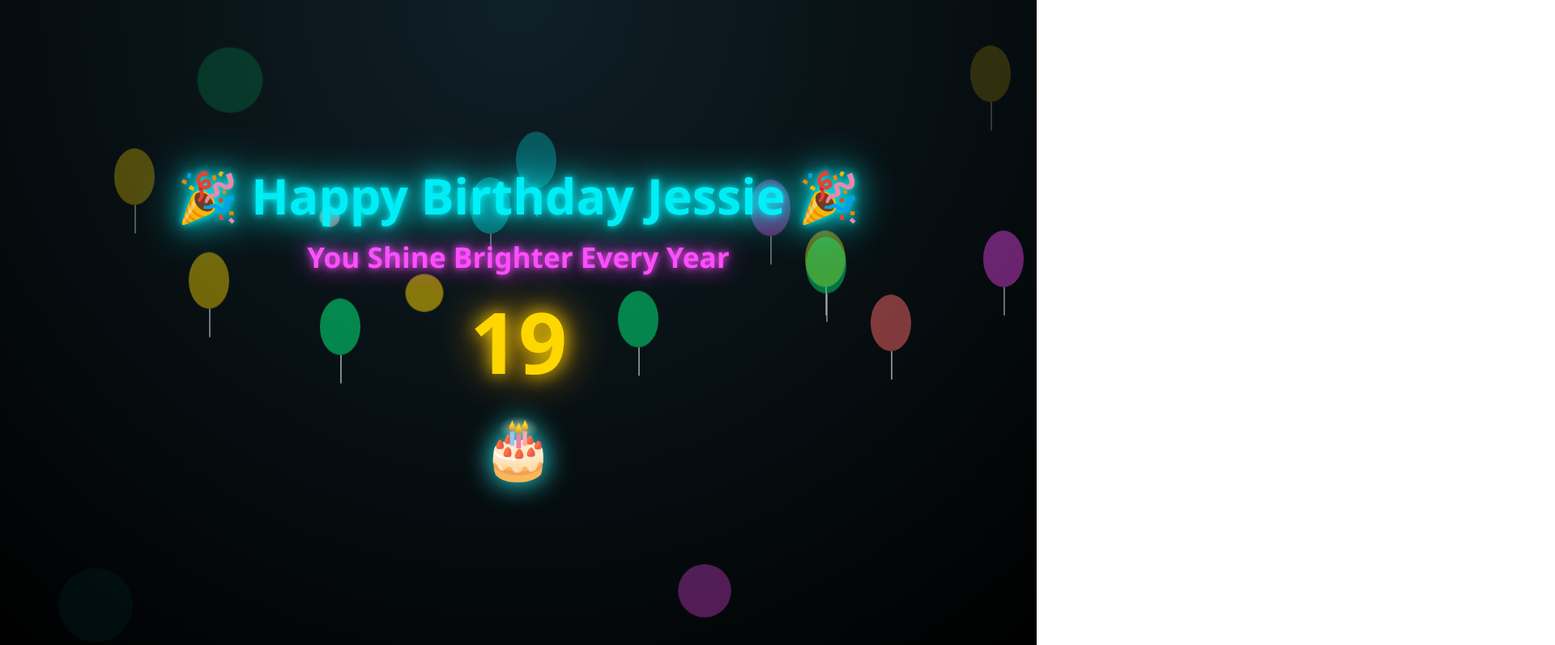
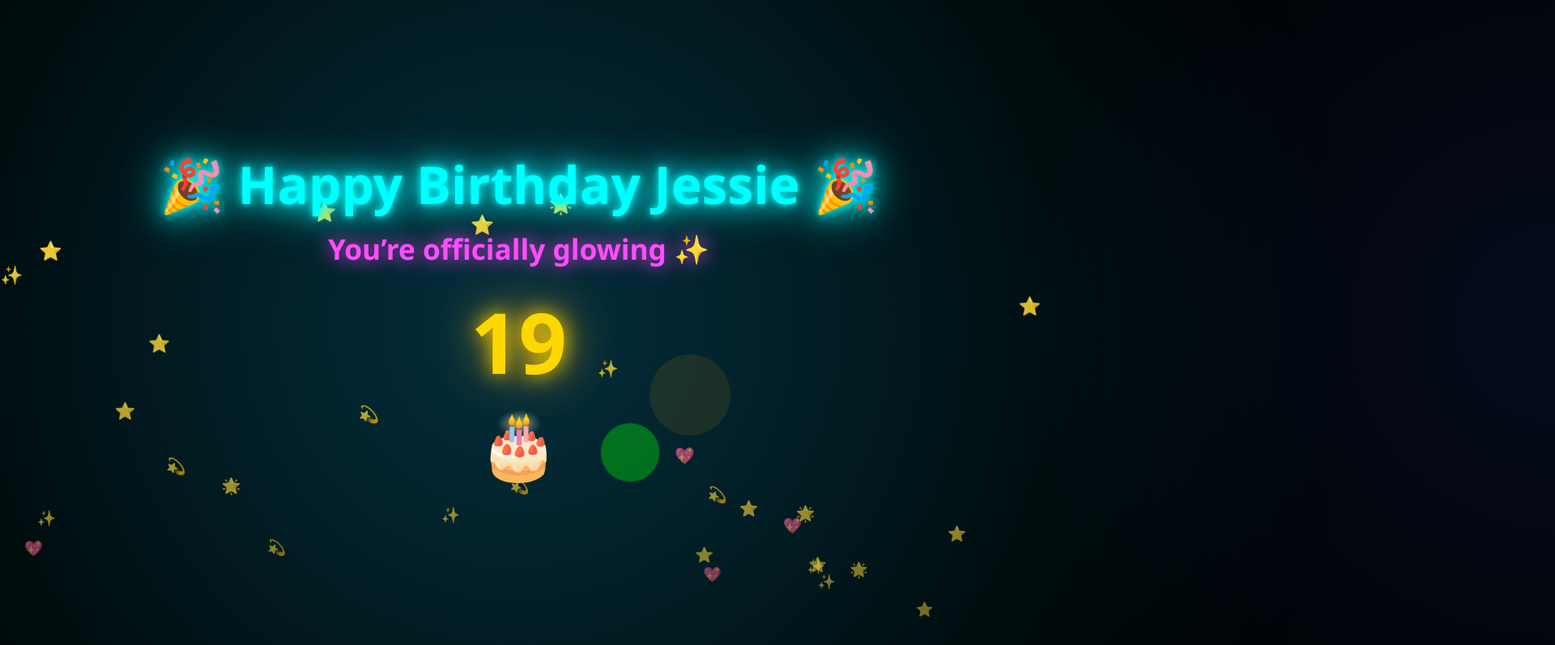
Before and after one commit to arvind-1/jessie-birthday, a plain HTML site: page index.html in a window 1280 px wide. Shown: the top 797 px of the page at 81% size, 1920 px wide, since content can reach past the window. Drawn offline with Linux system fonts and the light colour scheme.

Commit message:
Refactor index.html for birthday theme enhancements
Updated styles and animations for birthday celebration.

```diff
--- a/index.html
+++ b/index.html
@@ -1,9 +1,9 @@
 <!DOCTYPE html>
 <html lang="en">
 <head>
-  <meta charset="UTF-8" />
+<meta charset="UTF-8">
 <title>Happy 19th Birthday Jessie 🎉</title>
-  <meta name="viewport" content="width=device-width, initial-scale=1.0" />
+<meta name="viewport" content="width=device-width, initial-scale=1.0">
 
 <style>
 * {
@@ -15,54 +15,75 @@
 
 body {
   height: 100vh;
-      background: radial-gradient(circle at top, #0f2027, #000);
+  background: radial-gradient(circle at center, #050c1c, #000);
   overflow: hidden;
   display: flex;
   align-items: center;
   justify-content: center;
-      color: #fff;
+  color: white;
 }
 
+/* Background Pulse */
+body::before {
+  content: "";
+  position: absolute;
+  inset: -50%;
+  background: radial-gradient(circle, rgba(0,255,255,.15), transparent 60%);
+  animation: pulseBg 6s infinite alternate;
+}
+
+/* Container */
 .container {
   text-align: center;
-      z-index: 2;
-      animation: fadeIn 2s ease-in-out;
+  z-index: 10;
+  animation: zoomIn 2.5s ease-out forwards;
 }
 
+/* Neon Title */
 h1 {
-      font-size: 3.8rem;
-      color: #00f7ff;
+  font-size: 4rem;
+  color: cyan;
   text-shadow:
-        0 0 10px #00f7ff,
-        0 0 30px #00f7ff,
-        0 0 60px #00f7ff;
-      animation: pulse 2s infinite alternate;
+    0 0 10px cyan,
+    0 0 30px cyan,
+    0 0 60px cyan;
+  animation: flicker 3s infinite;
 }
 
+/* Subtitle */
 h2 {
-      margin-top: 10px;
+  margin-top: 12px;
   font-size: 2.2rem;
   color: #ff4dff;
-      text-shadow:
-        0 0 10px #ff4dff,
-        0 0 30px #ff4dff;
+  text-shadow: 0 0 25px #ff4dff;
+  animation: slideUp 2s ease forwards;
 }
 
+/* Age */
 .age {
-      margin-top: 15px;
-      font-size: 6rem;
+  margin-top: 20px;
+  font-size: 6.5rem;
   font-weight: bold;
-      color: #ffd700;
+  color: gold;
   text-shadow:
-        0 0 20px gold,
-        0 0 50px orange;
-      animation: pop 1.5s infinite alternate;
+    0 0 25px gold,
+    0 0 60px orange;
+  animation: heartbeat 1.8s infinite;
 }
 
+/* Cake */
 .cake {
-      font-size: 4.5rem;
+  font-size: 5rem;
   margin-top: 15px;
-      animation: glow 2s infinite alternate;
+  animation: float 3s infinite ease-in-out;
+}
+
+/* Floating particles */
+.particle {
+  position: absolute;
+  font-size: 20px;
+  animation: rise 8s linear infinite;
+  opacity: 0.7;
 }
 
 /* Fireworks */
@@ -71,86 +92,57 @@
   width: 8px;
   height: 8px;
   border-radius: 50%;
-      animation: explode 1.8s ease-out infinite;
-    }
-
-    /* Balloons */
-    .balloon {
-      position: absolute;
-      bottom: -120px;
-      width: 50px;
-      height: 70px;
-      border-radius: 50%;
-      animation: floatUp 9s linear infinite;
-    }
-
-    .balloon::after {
-      content: '';
-      position: absolute;
-      width: 2px;
-      height: 35px;
-      background: #fff;
-      left: 50%;
-      top: 70px;
+  animation: explode 1.5s ease-out forwards;
 }
 
 /* Animations */
-    @keyframes explode {
-      0% {
-        transform: scale(0);
-        opacity: 1;
+@keyframes zoomIn {
+  from { transform: scale(0.7); opacity: 0; }
+  to { transform: scale(1); opacity: 1; }
 }
-      100% {
-        transform: scale(12);
+
+@keyframes flicker {
+  0%, 100% { opacity: 1; }
+  45% { opacity: 0.85; }
+  48% { opacity: 0.6; }
+  50% { opacity: 1; }
+}
+
+@keyframes heartbeat {
+  0% { transform: scale(1); }
+  25% { transform: scale(1.12); }
+  50% { transform: scale(1); }
+}
+
+@keyframes float {
+  0%,100% { transform: translateY(0); }
+  50% { transform: translateY(-20px); }
+}
+
+@keyframes rise {
+  from {
+    transform: translateY(100vh) scale(0.6);
     opacity: 0;
   }
-    }
-
-    @keyframes floatUp {
-      from {
-        transform: translateY(0);
-        opacity: 1;
-      }
   to {
-        transform: translateY(-120vh);
-        opacity: 0;
-      }
-    }
-
-    @keyframes glow {
-      from {
-        text-shadow: 0 0 10px #fff;
-      }
-      to {
-        text-shadow: 0 0 40px cyan;
-      }
-    }
-
-    @keyframes pop {
-      from {
-        transform: scale(1);
-      }
-      to {
-        transform: scale(1.1);
-      }
-    }
-
-    @keyframes pulse {
-      from {
-        opacity: 0.8;
-      }
-      to {
+    transform: translateY(-20vh) scale(1.2);
     opacity: 1;
   }
 }
 
-    @keyframes fadeIn {
-      from {
-        opacity: 0;
+@keyframes explode {
+  from { transform: scale(0); opacity: 1; }
+  to { transform: scale(14); opacity: 0; }
 }
-      to {
-        opacity: 1;
+
+@keyframes slideUp {
+  from { transform: translateY(40px); opacity: 0; }
+  to { transform: translateY(0); opacity: 1; }
 }
+
+@keyframes pulseBg {
+  from { transform: scale(1); }
+  to { transform: scale(1.15); }
 }
 </style>
 </head>
@@ -159,34 +151,46 @@
 
 <div class="container">
   <h1>🎉 Happy Birthday Jessie 🎉</h1>
-    <h2>You Shine Brighter Every Year</h2>
+  <h2>You’re officially glowing ✨</h2>
   <div class="age">19</div>
   <div class="cake">🎂</div>
 </div>
 
 <script>
-    const colors = ['#00f7ff', '#ff4dff', '#ffd700', '#00ff85', '#ff6b6b'];
+const colors = ['cyan', 'magenta', 'gold', 'lime', 'orange'];
+const symbols = ['✨','💖','⭐','💫','🌟'];
 
-    // Fireworks
-    setInterval(() => {
-      const firework = document.createElement('div');
-      firework.className = 'firework';
-      firework.style.left = Math.random() * 100 + 'vw';
-      firework.style.top = Math.random() * 100 + 'vh';
-      firework.style.background = colors[Math.floor(Math.random() * colors.length)];
-      document.body.appendChild(firework);
+/* Floating particles */
+for (let i = 0; i < 30; i++) {
+  const p = document.createElement('div');
+  p.className = 'particle';
+  p.textContent = symbols[Math.floor(Math.random() * symbols.length)];
+  p.style.left = Math.random() * 100 + 'vw';
+  p.style.animationDuration = 5 + Math.random() * 6 + 's';
+  document.body.appendChild(p);
+}
 
-      setTimeout(() => firework.remove(), 1800);
-    }, 300);
+/* Auto fireworks */
+setInterval(() => createFirework(
+  Math.random() * window.innerWidth,
+  Math.random() * window.innerHeight
+), 400);
 
-    // Balloons
-    for (let i = 0; i < 12; i++) {
-      const balloon = document.createElement('div');
-      balloon.className = 'balloon';
-      balloon.style.left = Math.random() * 100 + 'vw';
-      balloon.style.background = colors[Math.floor(Math.random() * colors.length)];
-      balloon.style.animationDuration = 6 + Math.random() * 5 + 's';
-      document.body.appendChild(balloon);
+/* Click fireworks */
+document.addEventListener('click', e => {
+  for (let i = 0; i < 6; i++) {
+    createFirework(e.clientX + Math.random()*50, e.clientY + Math.random()*50);
+  }
+});
+
+function createFirework(x, y) {
+  const fw = document.createElement('div');
+  fw.className = 'firework';
+  fw.style.left = x + 'px';
+  fw.style.top = y + 'px';
+  fw.style.background = colors[Math.floor(Math.random() * colors.length)];
+  document.body.appendChild(fw);
+  setTimeout(() => fw.remove(), 1500);
 }
 </script>
 
```
Lines whose indentation alone changed are shown as unchanged.
